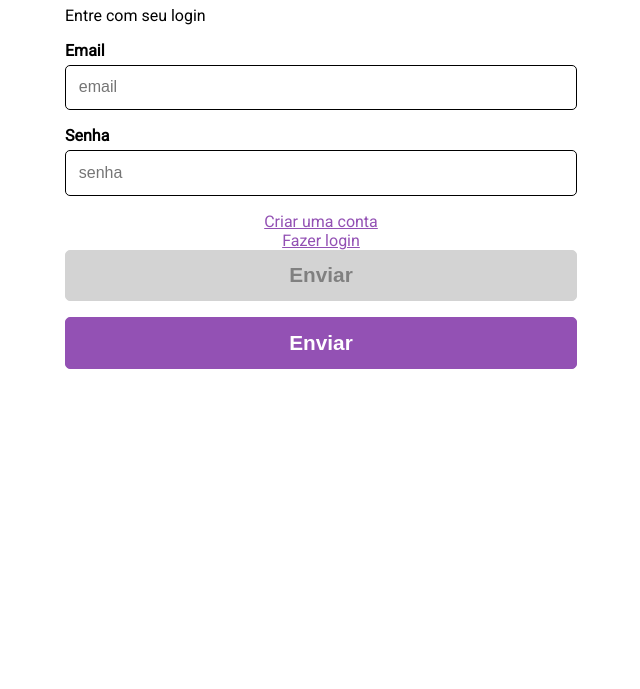
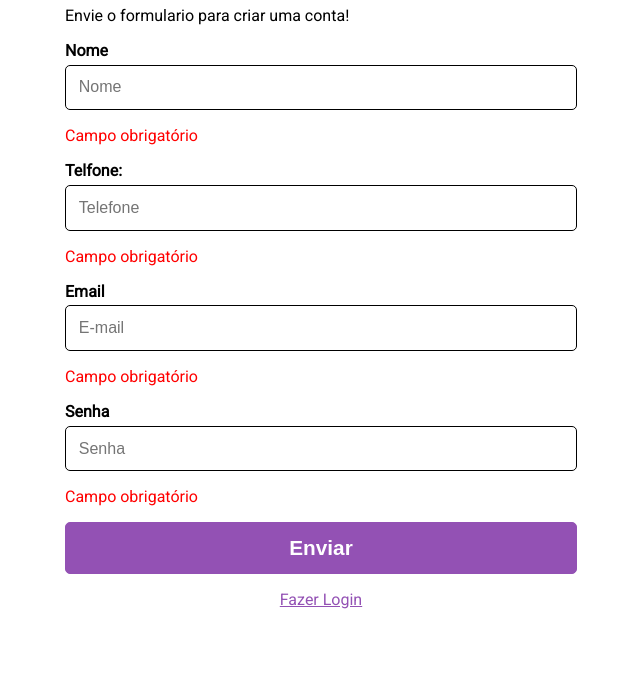
Before and after one commit to sabrinapsilva/Reprograma-fullstack-react, a React app in the folder Projeto/: page / in a window 1280 px wide. Shown: the part 111-800 px from the top of the page, without its empty margins (319-959 px from the left). Built offline with nearby package versions, Linux system fonts and the light colour scheme.

Commit message:
alterar para class

```diff
--- a/Projeto/package.json
+++ b/Projeto/package.json
@@ -9,7 +9,8 @@
   },
   "devDependencies": {},
   "scripts": {
-    "start": "react-scripts start"
+    "start": "react-scripts start",
+    "build": "react-scripts build"
   },
   "browserslist": [
     ">0.2%",
--- a/Projeto/src/componentes/Campo/Campo.js
+++ b/Projeto/src/componentes/Campo/Campo.js
@@ -1,12 +1,41 @@
 import React from 'react'
 import './Campo.css'
 
-function Campo(props) {
+class Campo extends React.Component {
+    constructor(props) {
+        super(props)
+        this.state = {
+            erro: 'Campo obrigatório'
+        }
+    }
+
+    valida = (evento) => {
+        const alvo = evento.target
+
+        if (this.props.obrigatorio && alvo.value.trim() === '') {
+            const state = {
+                erro:'Campo obrigatório'
+            }
+            this.setState(state)
+        }
+    }
+
+
+    render(){
     return (
-    <input className = "caixa-texto" type={props.type} id={props.id} name={props.name} placeholder={props.placeholder}/>
+    <div>
+        <input className = "caixa-texto"
+        id={this.props.id}
+        type={this.props.type}
+        name={this.props.name}
+        placeholder={this.props.placeholder}
+        onChange = {this.valida}
+        />
 
-)
-
+        <p className= "grupo__erro" >{this.state.erro}</p>
+    </div>
+    )
+    }
 }
 
 export default Campo
--- a/Projeto/src/index.css
+++ b/Projeto/src/index.css
@@ -218,22 +218,6 @@ body {
   }
 }
 
-.conta {
-  padding: 0.75rem 1rem 0;
-}
-
-@media (min-width: 768px) {
-  .conta {
-      padding: 1.5rem 20% 0;
-  }
-}
-
-@media (min-width: 992px) {
-  .conta {
-      padding: 2.25rem 30% 0;
-  }
-}
-
 .home {
   min-height: calc(100vh - 60px);
   padding: 1.5rem 1rem 0;
--- a/Projeto/src/index.js
+++ b/Projeto/src/index.js
@@ -3,31 +3,10 @@ import React from 'react'
 import ReactDOM from 'react-dom'
 import './index.css'
 import Login from './paginas/Login/Login'
+import Conta from  './paginas/Conta/Conta'
 
-const pagina = <Login/>
+//const pagina = <Login/>
+const pagina2 = <Conta/>
 const divisaoProjeto = document.getElementById('projeto')
 
-ReactDOM.render(pagina, divisaoProjeto)
-
-// const linkCriarUmaConta = <a class='link' href='/conta'>Criar uma conta</a>
-// // React.createElement('a', {className:'link',
-// // href:'/conta',
-// // children:'Criar uma conta'
-// // })
-
-
-// const fazerLogin= <a class='link' href='/login'>fazer login</a>
-// // React.createElement('a',{className:'link',
-// // href:'/login',
-// // children:'Fazer login'
-// // })
-
-
-
-// const formularioLogin = (
-//   <form>
-//     {[linkCriarUmaConta, fazerLogin]}
-//   </form>
-// )
-
-// const divisaoProjeto =document.getElementById('projeto')
+ReactDOM.render(pagina2, divisaoProjeto)
--- /dev/null
+++ b/Projeto/src/paginas/Conta/Conta.css
@@ -0,0 +1,15 @@
+.conta {
+    padding: 0.75rem 1rem 0;
+  }
+
+  @media (min-width: 768px) {
+    .conta {
+        padding: 1.5rem 20% 0;
+    }
+  }
+
+  @media (min-width: 992px) {
+    .conta {
+        padding: 2.25rem 30% 0;
+    }
+  }
--- /dev/null
+++ b/Projeto/src/paginas/Conta/Conta.js
@@ -0,0 +1,31 @@
+import React from 'react'
+import Link from '../../componentes/Link/Link'
+import Botao from '../../componentes/Botao/Botao'
+import Legenda from '../../componentes/Legenda/Legenda'
+import Campo from '../../componentes/Campo/Campo'
+import './Conta.css'
+function Conta() {
+   return(
+   <main className="conta">
+    <h1> Conta</h1>
+    <p>Envie o formulario para criar uma conta!</p>
+    <Legenda htmlFor="nome"> Nome </Legenda>
+    <Campo id="nome" type="text" name="nome" placeholder="Nome" obrigatorio/>
+
+    <Legenda htmlFor="telefome"> Telfone: </Legenda>
+    <Campo id="telefone" type="tel" name="telefone" placeholder="Telefone"/>
+
+    <Legenda htmlFor="email"> Email </Legenda>
+    <Campo id="email" type="email" name="email" placeholder="E-mail"/>
+
+    <Legenda htmlFor="senha"> Senha </Legenda>
+    <Campo id="senha" type="password" name="senha" placeholder="Senha"/>
+
+    <Botao>Enviar</Botao>
+    <Link url="/conta">Fazer Login</Link>
+
+    {/* <Botao className="botao-danger">Enviar</Botao> */}
+    </main>
+  )
+}
+  export default Conta
--- a/Projeto/src/paginas/Login/Login.js
+++ b/Projeto/src/paginas/Login/Login.js
@@ -13,10 +13,9 @@ function Login() {
     <Campo id="email" type="email" name="email" placeholder="email"/>
     <Legenda htmlFor="senha"> Senha </Legenda>
     <Campo id="senha" type="password" name="senha" placeholder="senha"/>
+    <Botao>Enviar</Botao>
     <Link url="/conta"> Criar uma conta</Link>
-    <Link url="/login"> Fazer login</Link>
-    <Botao desabilitado>Enviar</Botao>
-    <Botao>Enviar</Botao>
+
     {/* <Botao className="botao-danger">Enviar</Botao> */}
     </main>
   )
```
Also changed, not shown: 1 other file.
